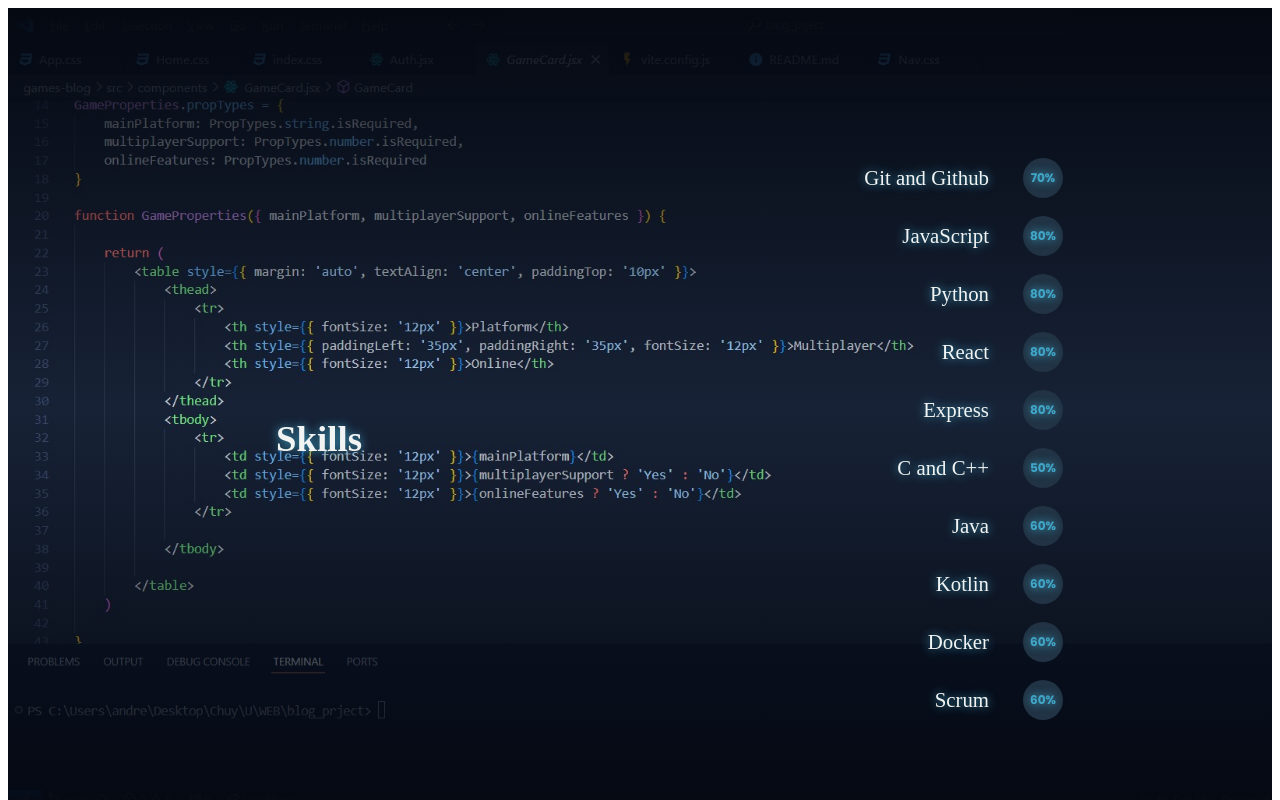
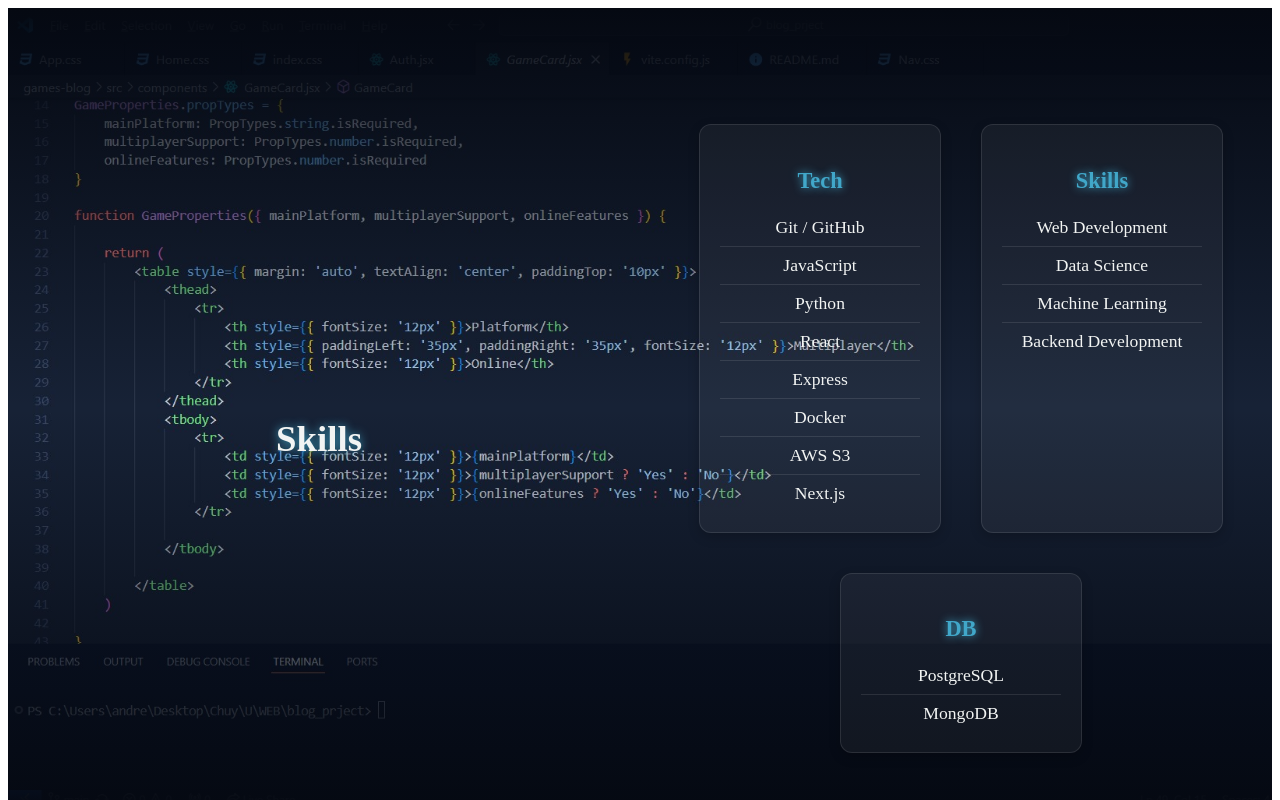
Before and after one commit to chuy-zip/PORTAFOLIO, a React (Vite) app: page / in a window 1280 px wide. Shown: the part 2440-3240 px from the top of the page. Built offline with nearby package versions, Linux system fonts and the light colour scheme; the HTML template or start-up script is replaced by a standard one.

Commit message:
updated skilss

```diff
--- a/src/styles/App.css
+++ b/src/styles/App.css
@@ -343,3 +343,58 @@
   color: var(--grey);
   line-height: 1.6;
 }
+
+/* agregado para mejorar las skills y como se ven*/
+
+.skills-grid {
+  display: flex;
+  flex-wrap: wrap;
+  gap: 40px;
+  justify-content: center;
+  width: 100%;
+  color: var(--grey);
+}
+
+.skill-category {
+  background: rgba(255, 255, 255, 0.05);
+  border-radius: 12px;
+  padding: 20px;
+  min-width: 200px;
+  box-shadow: 0 4px 12px rgba(0, 0, 0, 0.2);
+  border: 1px solid rgba(255, 255, 255, 0.1);
+}
+
+.skill-level-title {
+  font-size: 1.4em;
+  margin-bottom: 15px;
+  text-align: center;
+  color: var(--l_blue);
+  text-shadow: 0 0 8px var(--l_blue);
+}
+
+.skill-list {
+  list-style: none;
+  padding: 0;
+  margin: 0;
+}
+
+.skill-list li {
+  padding: 8px 0;
+  font-size: 1.1em;
+  text-align: center;
+  border-bottom: 1px solid rgba(255, 255, 255, 0.1);
+}
+
+.skill-list li:last-child {
+  border-bottom: none;
+}
+
+@media (max-width: 750px) {
+  .skills-grid {
+    flex-direction: column;
+    align-items: center;
+  }
+  .skill-category {
+    width: 90%;
+  }
+}
--- a/src/views/Skills.jsx
+++ b/src/views/Skills.jsx
@@ -1,18 +1,27 @@
 import React from 'react';
-import PercentageCircle from "@components/PercentageCircle";
 
-const skills = [
-    { name: "Git and Github", percentage: '70%' },
-    { name: "JavaScript", percentage: '80%' },
-    { name: "Python", percentage: '80%' },
-    { name: "React", percentage: '80%' },
-    { name: "Express", percentage: '80%' },
-    { name: "C and C++", percentage: '50%' },
-    { name: "Java", percentage: '60%' },
-    { name: "Kotlin", percentage: '60%' },
-    { name: "Docker", percentage: '60%' },
-    { name: "Scrum", percentage: '60%' }
-];
+const skillsByLevel = {
+  Tech: [
+    "Git / GitHub",
+    "JavaScript",
+    "Python",
+    "React",
+    "Express",
+    "Docker",
+    "AWS S3",
+    "Next.js"
+  ],
+  Skills: [
+    "Web Development",
+    "Data Science",
+    "Machine Learning",
+    "Backend Development"
+  ],
+  DB: [
+    "PostgreSQL",
+    "MongoDB",
+  ]
+};
 
 function Skills() {
   return (
@@ -23,16 +32,18 @@ function Skills() {
           <h2 className='secondTitle'>Skills</h2>
         </div>
         <div className="custom-list-cont">
-                    <table className="custom-table">
-                        <tbody>
+          <div className="skills-grid">
+            {Object.entries(skillsByLevel).map(([level, skills]) => (
+              <div className="skill-category" key={level}>
+                <h3 className="skill-level-title">{level}</h3>
+                <ul className="skill-list">
                   {skills.map((skill, index) => (
-                                <tr key={index}>
-                                    <td>{skill.name}</td>
-                                    <td><PercentageCircle percentage={skill.percentage} /></td>
-                                </tr>
+                    <li key={index}>{skill}</li>
                   ))}
-                        </tbody>
-                    </table>
+                </ul>
+              </div>
+            ))}
+          </div>
         </div>
       </div>
     </div>
```
Lines whose indentation alone changed are shown as unchanged.
